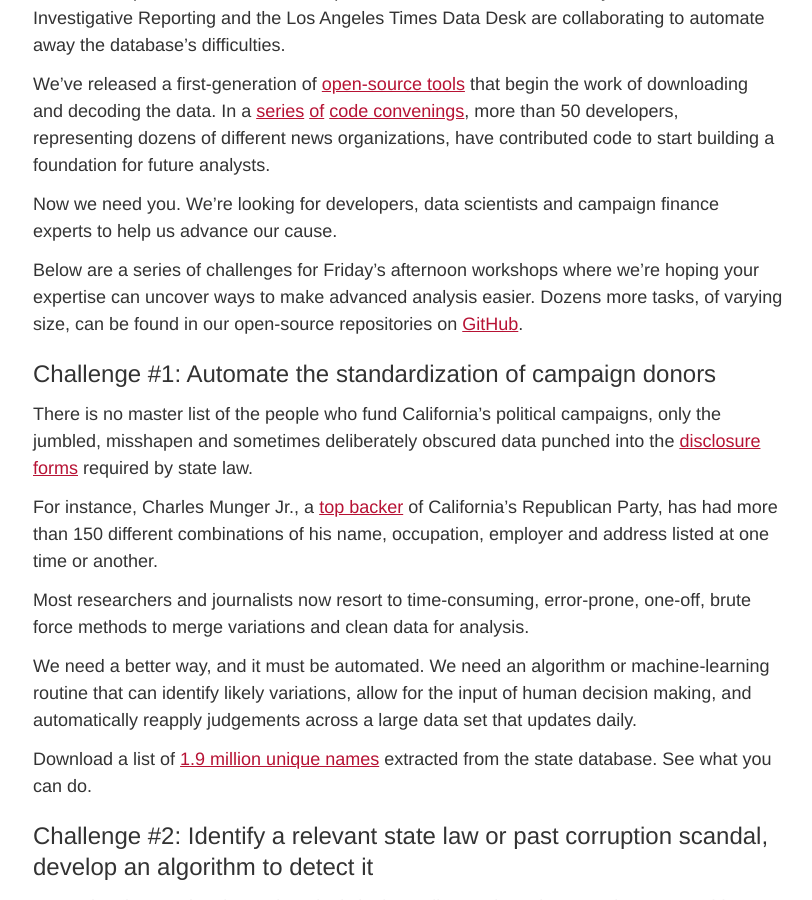
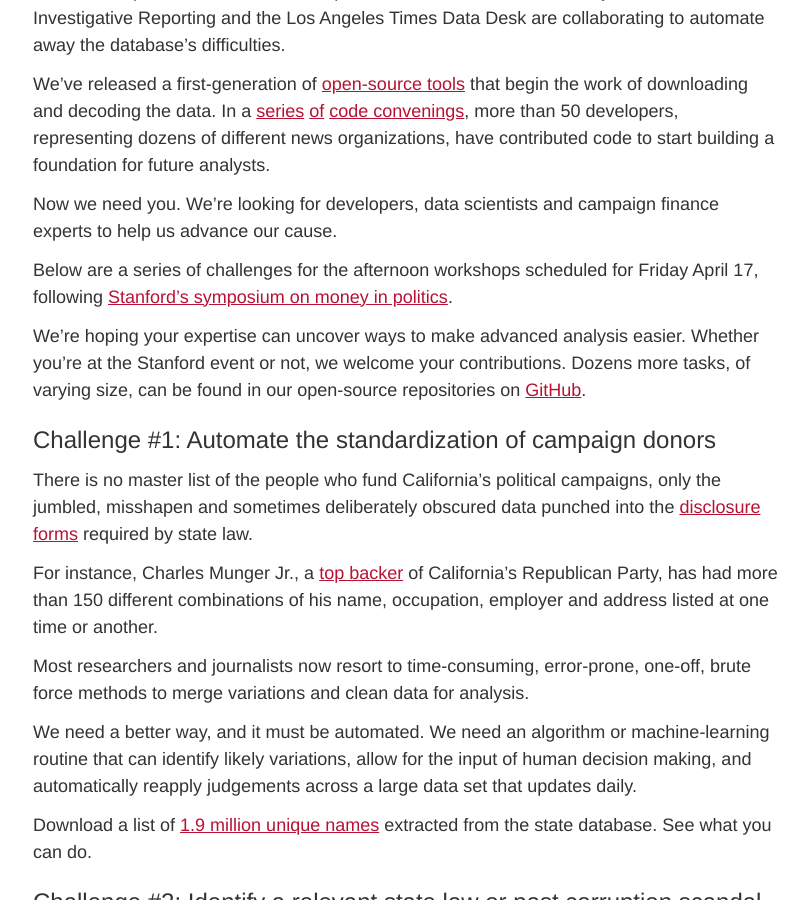
Before and after one commit to palewire/californiacivicdata.org, a Jekyll site: the page built from _posts/2015-04-16-calaccess-challenge.markdown, in a window 1280 px wide and 900 px high, scrolled down 753 px. Shown: the whole window, without its empty margins (232-1044 px from the left). Built offline with Jekyll 4.4.1, drawn with Linux system fonts in a browser that asks for light colours.

Commit message:
A little more happy talk

```diff
--- a/_posts/2015-04-16-calaccess-challenge.markdown
+++ b/_posts/2015-04-16-calaccess-challenge.markdown
@@ -28,7 +28,9 @@
 
 Now we need you. We’re looking for developers, data scientists and campaign finance experts to help us advance our cause.
 
-Below are a series of challenges for Friday’s afternoon workshops where we’re hoping your expertise can uncover ways to make advanced analysis easier. Dozens more tasks, of varying size, can be found in our open-source repositories on [GitHub](https://github.com/california-civic-data-coalition).
+Below are a series of challenges for the afternoon workshops scheduled for Friday April 17, following [Stanford's symposium on money in politics](http://events.stanford.edu/events/501/50185/).
+
+We’re hoping your expertise can uncover ways to make advanced analysis easier. Whether you're at the Stanford event or not, we welcome your contributions. Dozens more tasks, of varying size, can be found in our open-source repositories on [GitHub](https://github.com/california-civic-data-coalition).
 
 ### Challenge #1: Automate the standardization of campaign donors
 
```
